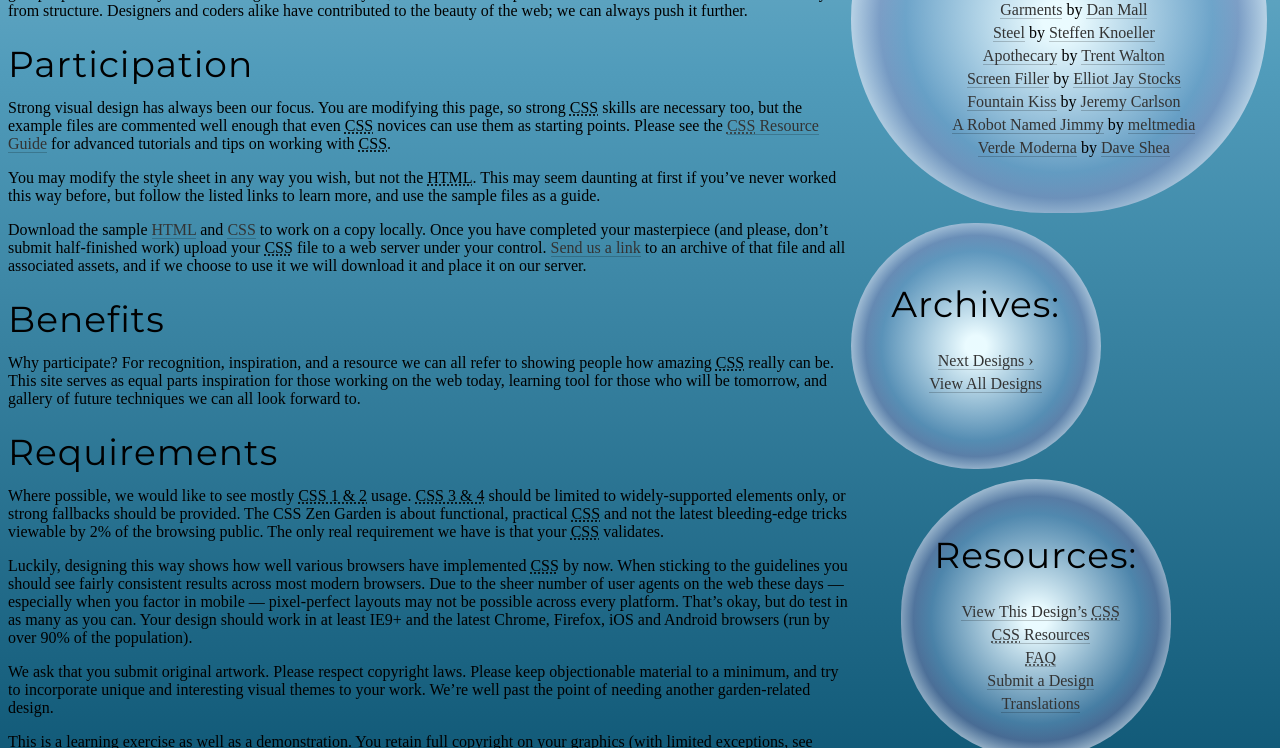
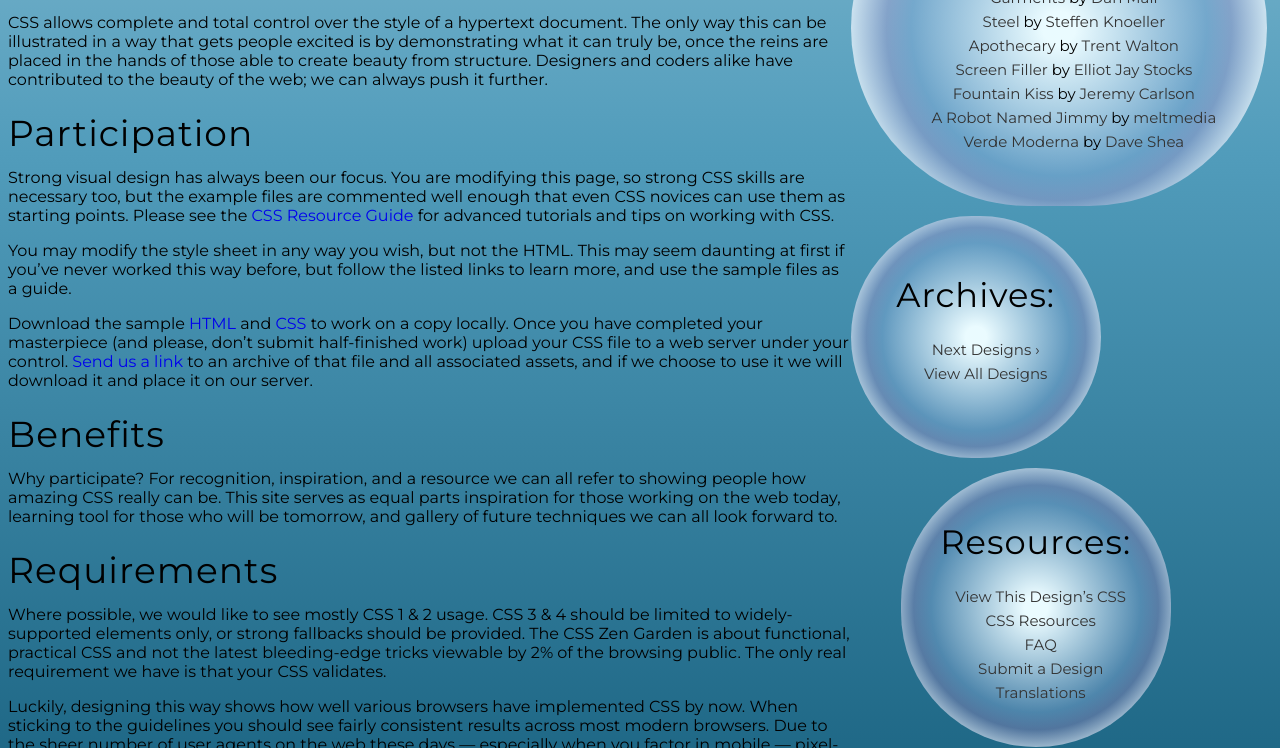
Before and after one commit to kbellinger/zen-garden, a plain HTML site: page index.html in a window 1280 px wide. Shown: the part 769-1517 px from the top of the page. Drawn offline with Linux system fonts and the light colour scheme; a web font is replaced by a local one.

Commit message:
links in bubbles and underlines css

```diff
--- a/atoms/_typography.scss
+++ b/atoms/_typography.scss
@@ -1,19 +1,25 @@
-@import url('https://fonts.googleapis.com/css2?family=Boogaloo&family=Montserrat:wght@200;300;400;500&display=swap');
+@import url("https://fonts.googleapis.com/css2?family=Boogaloo&family=Montserrat:wght@200;300;400;500&display=swap");
 
 $fonts-headline: "Boogaloo", Arial, sans-serif;
 $fonts-body: "Montserrat", arial, sans-serif;
 $primary: #519cbb;
 $background-color: #adddf0;
-$secondary:#044C6A;
-$third-color:#04364F;
-$accent1: #DeccA0;
-$accent2: #Edeeee;
+$secondary: #044c6a;
+$third-color: #04364f;
+$accent1: #decca0;
+$accent2: #edeeee;
 $fish: #eea14e;
 // $grey-sidebar: rgba(51, 55, 69, 0.9);
 $text-dark: #333;
 $text-light: #fff;
 
 //main text styles
+
+body {
+    abbr {
+        text-decoration: none;
+    }
+}
 
 h2,
 h3 {
@@ -29,7 +35,6 @@ h1 {
     font-weight: normal;
     letter-spacing: 1px;
     line-height: 1em;
-
 }
 h2 {
     color: $accent2;
@@ -56,16 +61,7 @@ h4 {
 
 p {
     //   @include set-font(1em, 1.5em);
+    font-family: $fonts-body;
     padding: 0.5em 0;
     margin: 0;
 }
-
-a {
-  border-bottom: 1px solid rgba(0, 0, 0, 0.2);
-  color: $text-dark;
-  text-decoration: none;
-  transition: border-color 0.2s ease-in-out;
-  &:hover {
-    border-color: $accent1;
-  }
-}
--- a/main-styles.scss
+++ b/main-styles.scss
@@ -1,6 +1,7 @@
 @use "variables" as *; /* allows you to you the names of the variables. */
 @use "atoms/background"; /* adds background gradient */
 @use "atoms/typography";
+@use "atoms/fish";
 @use "molecules/bubbles";
 @use "molecules/footer";
 // @use 'molecules/grid'; /* contains mulitple grid options as mixins */
@@ -9,6 +10,14 @@ body > div {
     display: grid;
     grid-template-columns: 1fr 1fr 1fr;
     grid-template-rows: 25%, repeat(4, 1fr), 10%;
+}
+body {
+    p {
+        text-decoration: none;
+    }
+    a {
+        text-decoration: none;
+    }
 }
 
 .intro {
--- a/molecules/bubbles.scss
+++ b/molecules/bubbles.scss
@@ -116,3 +116,43 @@ $text-light: #fff;
         padding-right: 30px;
     }
 }
+
+.design-selection {
+    font-family: $fonts-body;
+    font-size: 15px;
+    a {
+        color: $text-dark;
+        text-decoration: none;
+        transition: border-color 0.2s ease-in-out;
+        &:hover {
+            color: $fish;
+        }
+    }
+}
+.design-archives {
+    font-family: $fonts-body;
+    font-size: 15px;
+    a {
+        color: $text-dark;
+        text-decoration: none;
+        transition: border-color 0.2s ease-in-out;
+        &:hover {
+            color: $fish;
+        }
+    }
+}
+.zen-resources {
+    font-family: $fonts-body;
+    font-size: 15px;
+    a {
+        color: $text-dark;
+        text-decoration: none;
+        transition: border-color 0.2s ease-in-out;
+        &:hover {
+            color: $fish;
+        }
+    }
+    abbr {
+        text-decoration: none;
+    }
+}
--- a/zen-style/_atoms.scss
+++ b/zen-style/_atoms.scss
@@ -1,4 +1,4 @@
-@use 'variables' as *;
+@use "variables" as *;
 
 // mixins to take care of repeated patterns.
 @mixin set-font($size: 1em, $line-height: normal, $font: $fonts-body) {
@@ -38,7 +38,6 @@ h1 {
     font-weight: normal;
     letter-spacing: 1px;
     line-height: 1em;
-
 }
 h2 {
     color: $accent2;
@@ -70,7 +69,6 @@ p {
 }
 
 a {
-  border-bottom: 1px solid rgba(0, 0, 0, 0.2);
     color: $text-dark;
     text-decoration: none;
     transition: border-color 0.2s ease-in-out;
```
Also changed, not shown: atoms/_fish.scss (added, +50 -0 lines), main-styles.css, molecules/bubbles.css, zen-style/style-pattern.css. Lines whose indentation alone changed are shown as unchanged.
